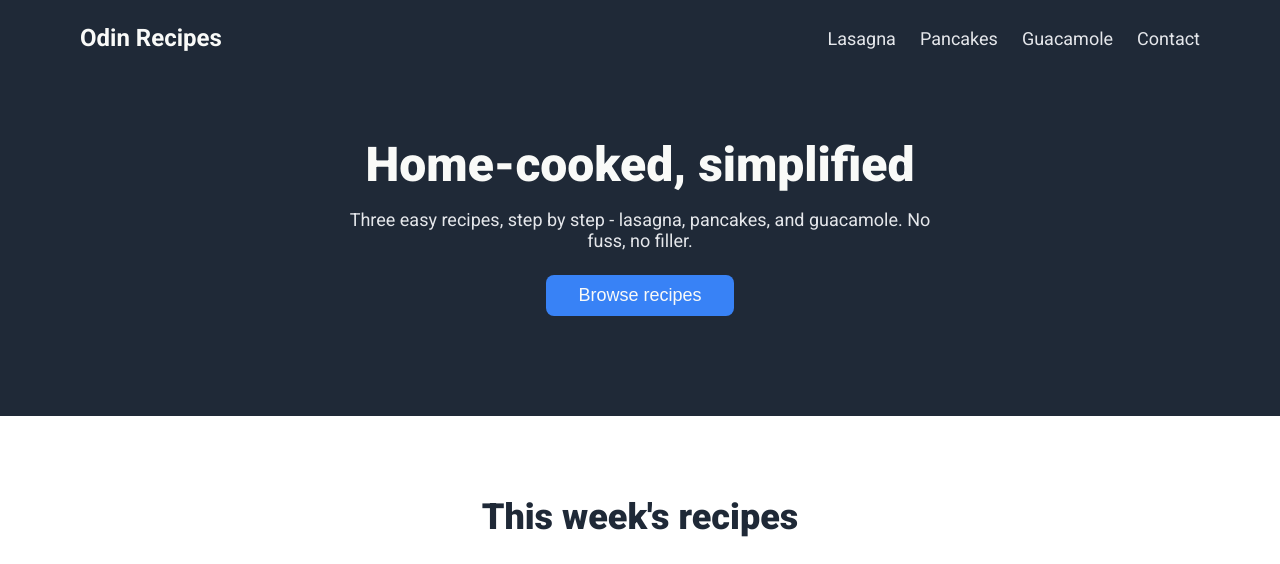
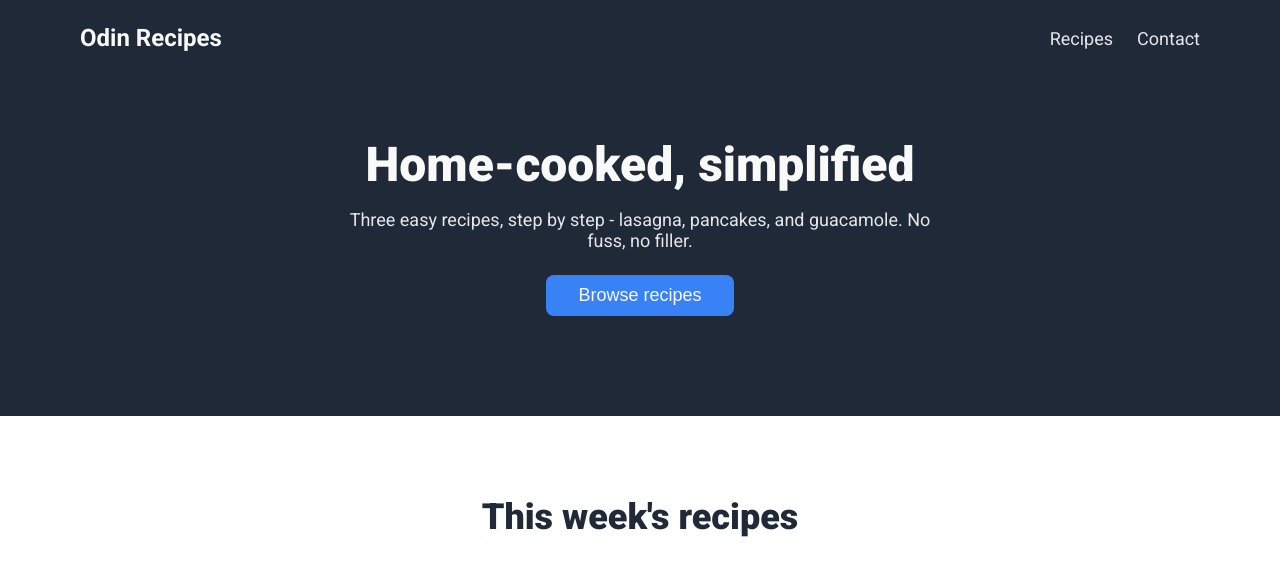
Before and after one commit to youssefwerrad/landing-page, a plain HTML site: page index.html in a window 1280 px wide. Shown: the top 564 px of the page. Drawn offline with Linux system fonts and the light colour scheme.

Commit message:
Simplify nav to single Recipes link

```diff
--- a/index.html
+++ b/index.html
@@ -13,9 +13,7 @@
   <header class="header">
     <div class="logo">Odin Recipes</div>
     <nav class="nav">
-      <a href="#lasagna">Lasagna</a>
-      <a href="#pancakes">Pancakes</a>
-      <a href="#guacamole">Guacamole</a>
+      <a href="#lasagna">Recipes</a>
       <a href="#">Contact</a>
     </nav>
   </header>
```
